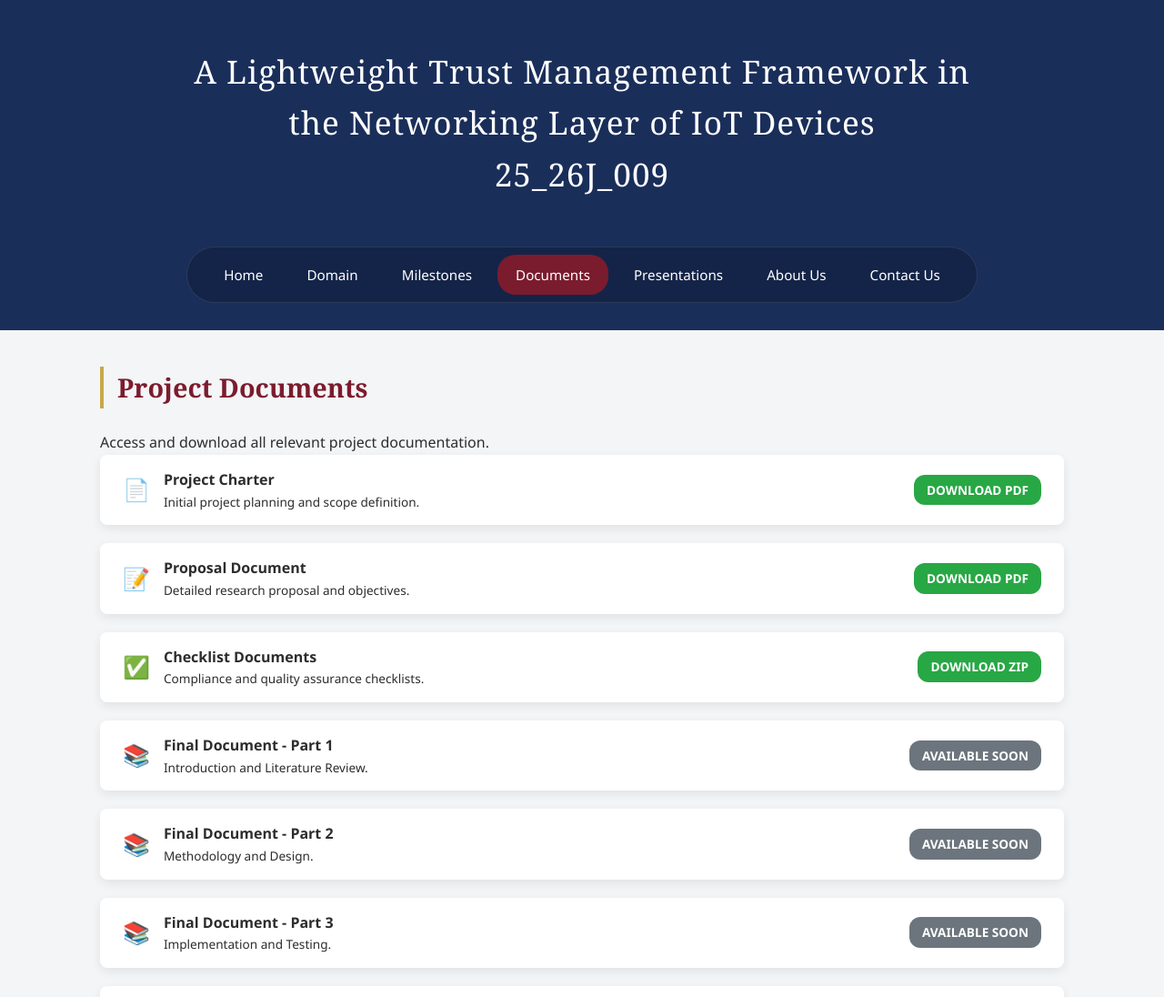
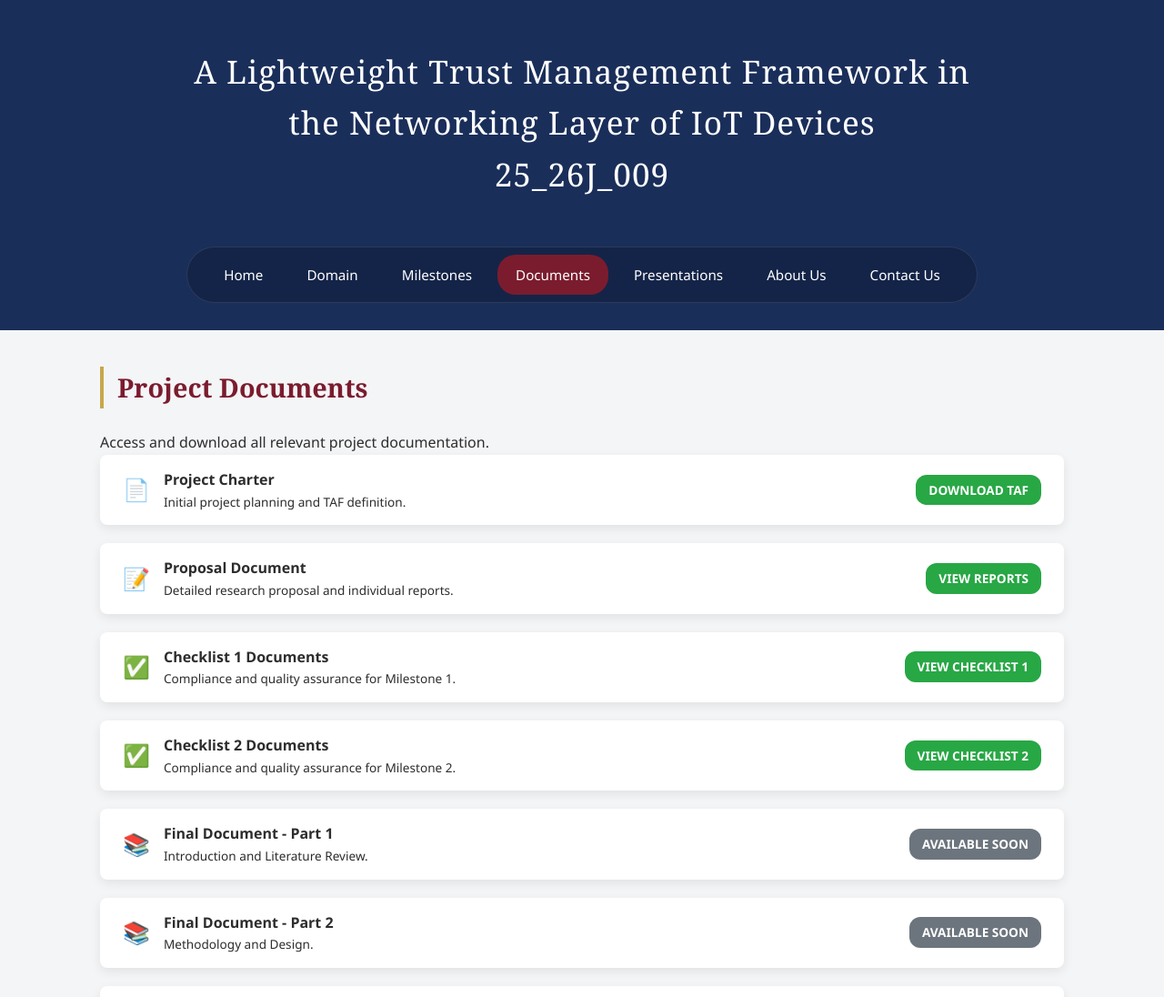
Before and after one commit to yaka33/RPLweb, a plain HTML site: page project-website/documents.html in a window 1280 px wide. Shown: the top 1096 px of the page at 91% size. Drawn offline with Linux system fonts and the light colour scheme.

Commit message:
feat: add project documentation, reports, and presentation files to assets directory

```diff
--- a/project-website/documents.html
+++ b/project-website/documents.html
@@ -38,33 +38,40 @@
                             <span class="doc-icon">📄</span>
                             <div>
                                 <strong>Project Charter</strong>
-                                <p style="font-size: 0.85rem; color: var(--text-muted);">Initial project planning and
-                                    scope definition.</p>
+                                <p style="font-size: 0.85rem; color: var(--text-muted);">Initial project planning and TAF definition.</p>
                             </div>
                         </div>
-                        <a href="#" class="badge badge-available" style="text-decoration: none;">Download PDF</a>
+                        <a href="assets/Documents/TAF/TAF_25-26J-009.pdf" class="badge badge-available" style="text-decoration: none;">Download TAF</a>
                     </li>
                     <li>
                         <div class="doc-info">
                             <span class="doc-icon">📝</span>
                             <div>
                                 <strong>Proposal Document</strong>
-                                <p style="font-size: 0.85rem; color: var(--text-muted);">Detailed research proposal and
-                                    objectives.</p>
+                                <p style="font-size: 0.85rem; color: var(--text-muted);">Detailed research proposal and individual reports.</p>
                             </div>
                         </div>
-                        <a href="#" class="badge badge-available" style="text-decoration: none;">Download PDF</a>
+                        <a href="assets/Documents/Proposal indi reports/" class="badge badge-available" style="text-decoration: none;">View Reports</a>
                     </li>
                     <li>
                         <div class="doc-info">
                             <span class="doc-icon">✅</span>
                             <div>
-                                <strong>Checklist Documents</strong>
-                                <p style="font-size: 0.85rem; color: var(--text-muted);">Compliance and quality
-                                    assurance checklists.</p>
+                                <strong>Checklist 1 Documents</strong>
+                                <p style="font-size: 0.85rem; color: var(--text-muted);">Compliance and quality assurance for Milestone 1.</p>
                             </div>
                         </div>
-                        <a href="#" class="badge badge-available" style="text-decoration: none;">Download ZIP</a>
+                        <a href="assets/Documents/Checklist docs/Checklist 1/" class="badge badge-available" style="text-decoration: none;">View Checklist 1</a>
+                    </li>
+                    <li>
+                        <div class="doc-info">
+                            <span class="doc-icon">✅</span>
+                            <div>
+                                <strong>Checklist 2 Documents</strong>
+                                <p style="font-size: 0.85rem; color: var(--text-muted);">Compliance and quality assurance for Milestone 2.</p>
+                            </div>
+                        </div>
+                        <a href="assets/Documents/Checklist docs/Checklist 2/" class="badge badge-available" style="text-decoration: none;">View Checklist 2</a>
                     </li>
                     <li>
                         <div class="doc-info">
```
Also changed, not shown: 13 other files.
